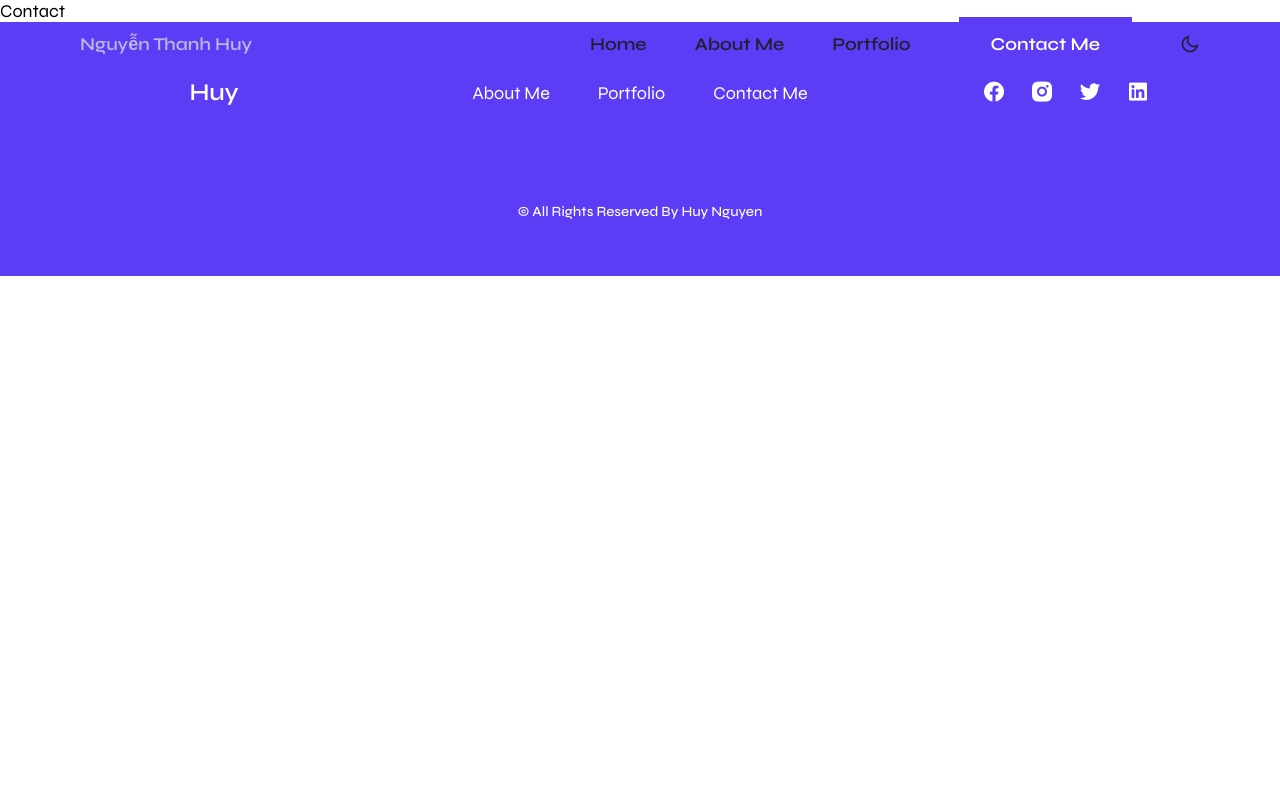
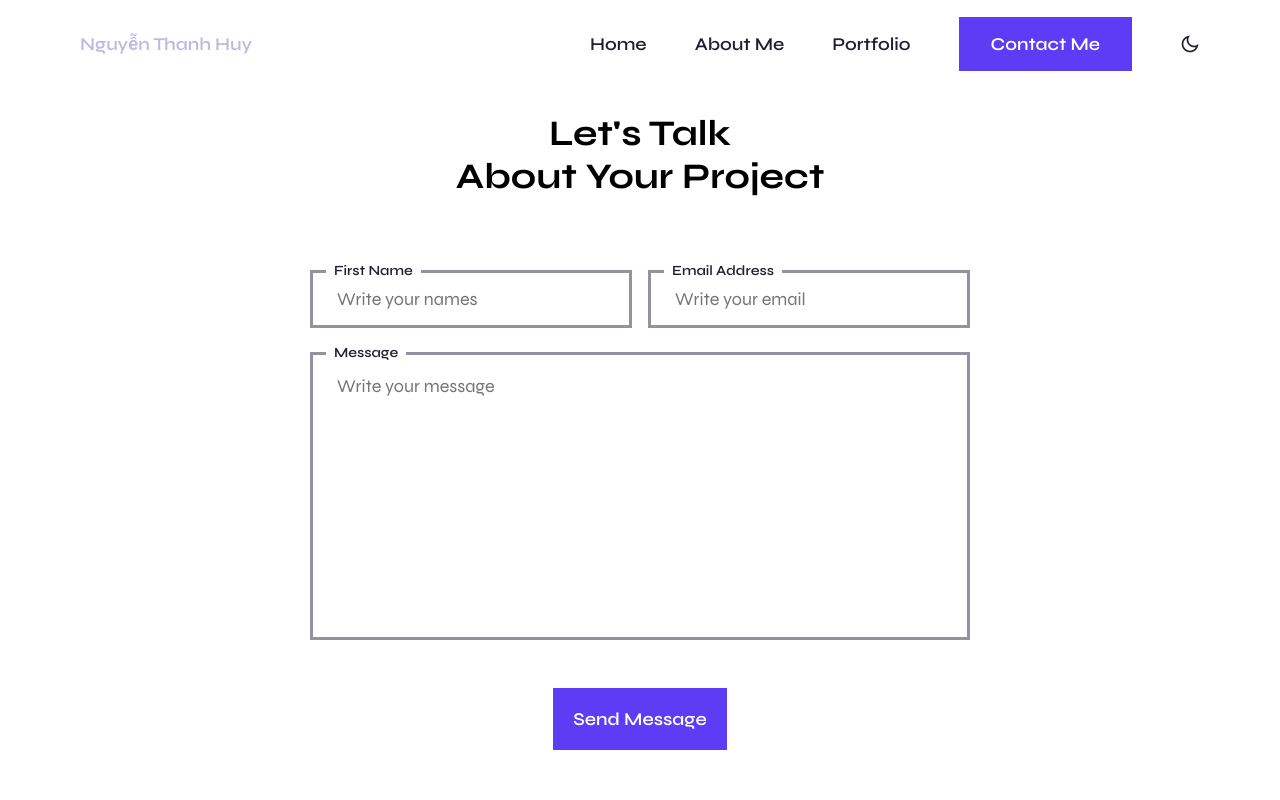
Before and after one commit to thanhhuy17/Portfolio-Huy-React, a React (Vite) app: page /contact in a window 1280 px wide. Shown: the top 800 px of the page. Built offline with nearby package versions, Linux system fonts and the light colour scheme; the HTML template or start-up script is replaced by a standard one.

Commit message:
done portfolio react

```diff
--- a/package.json
+++ b/package.json
@@ -10,6 +10,7 @@
     "preview": "vite preview"
   },
   "dependencies": {
+    "emailjs-com": "^3.2.0",
     "react": "^18.3.1",
     "react-dom": "^18.3.1",
     "react-router-dom": "^6.23.1"
--- a/src/App.jsx
+++ b/src/App.jsx
@@ -7,17 +7,11 @@ import Portfolio from "./components/Portfolio/Portfolio";
 import Contact from "./components/Contact/Contact";
 import { AppContext, AppProvider } from "./components/AppContext/AppContext";
 
-
 // Layout Dùng chung cho Home, About, Portfolio, Contact.
 const Layout = () => {
   //Change Theme Color
-  const {
-    onChangeThemeColor,
-    themeColor,
-    showToggleForheader,
-    showToggle
-  } = useContext(AppContext)
-
+  const { onChangeThemeColor, themeColor, showToggleForheader, showToggle } =
+    useContext(AppContext);
 
   const [bgHeader, setBgheader] = useState(false);
   // const [showToggle, setShowToggle] = useState(false);
@@ -50,9 +44,9 @@ const Layout = () => {
       {/* <!-- ========================== HEADER ============================ --> */}
       <header className={`header  ${bgHeader && "bg-header"}`} id="header">
         <nav className="nav container">
-          <a href="index.html" className="nav__logo">
+          <Link to="/" className="nav__logo">
             Nguyễn Thanh Huy
-          </a>
+          </Link>
           <div
             className={`nav__menu ${showToggle && "show-menu"}`}
             id="nav-menu"
@@ -190,7 +184,6 @@ const Layout = () => {
 function App() {
   return (
     <AppProvider>
-
       <Routes>
         <Route path="/" element={<Layout />}>
           <Route index element={<Home />} />
--- a/src/assets/css/styles.css
+++ b/src/assets/css/styles.css
@@ -149,6 +149,15 @@ img {
    color: var(--text-color);
 }
 #portfolio.dark-theme{
+    --title-color: hsl(var(--hue), 24%, 85%);
+   --text-color: hsl(var(--hue), 8%, 70%);
+   --body-color: hsl(var(--hue), 16%, 8%);
+   --container-color: hsl(var(--hue), 16%, 12%);
+   --shadow-color: hsla(var(--hue), 32%, 4%, .4);
+   background-color: var(--body-color);
+   color: var(--text-color);
+}
+#contact.dark-theme{
     --title-color: hsl(var(--hue), 24%, 85%);
    --text-color: hsl(var(--hue), 8%, 70%);
    --body-color: hsl(var(--hue), 16%, 8%);
--- a/src/components/About/About.jsx
+++ b/src/components/About/About.jsx
@@ -2,11 +2,15 @@ import { useContext } from "react";
 import { AppContext } from "../AppContext/AppContext";
 
 const About = () => {
-  const {themeColor,showToggle, showToggleForheader} = useContext(AppContext)
+  const { themeColor, showToggle, showToggleForheader } =
+    useContext(AppContext);
 
   return (
     <div id="about" className={`${themeColor ? "dark-theme" : ""} `}>
-      <div onClick={showToggle?showToggleForheader:''} className="about section">
+      <div
+        onClick={showToggle ? () => showToggleForheader() : undefined}
+        className="about section"
+      >
         <h2 className="section__title">
           My Personal <br />
           Information
--- a/src/components/Contact/Contact.jsx
+++ b/src/components/Contact/Contact.jsx
@@ -1,5 +1,142 @@
+import { useContext, useEffect, useRef, useState } from "react";
+import { AppContext } from "../AppContext/AppContext";
+import emailjs from "emailjs-com";
+
 const Contact = () => {
-  return <div>Contact</div>;
+  const { themeColor, showToggle, showToggleForheader } =
+    useContext(AppContext);
+
+  const [contactMessage, setContactMessage] = useState(""); // Use state for message
+  // ============= EMAIL JS ================
+  const contactForm = useRef(null);
+  const contactMessageRef = useRef(null); // Ref for the DOM element
+
+  const sendEmail = (e) => {
+    e.preventDefault();
+
+    //serviceID - templateID - #form - publicKey
+    emailjs
+      .sendForm(
+        "service_cv0ad2n",
+        "template_698dyv9",
+        "#contact-form",
+        "lcsm-Y0vlna16UkZ8"
+      )
+      .then(() => {
+        // Show sent message (update state)
+        setContactMessage("Message sent successfully ✅");
+
+        // Remove message after five seconds (update state)
+        setTimeout(() => {
+          setContactMessage("");
+        }, 4000);
+
+        contactForm.current.reset();
+      })
+
+      .catch((error) => {
+        // Show error message (update state)
+        setContactMessage("Message failed to send (Service Error) ❌");
+
+        // Remove message after five seconds (update state)
+        setTimeout(() => {
+          setContactMessage("");
+        }, 5000);
+
+        console.error("Error sending email:", error);
+      });
+  };
+
+  useEffect(() => {
+    if (contactForm.current) {
+      contactForm.current.addEventListener("submit", sendEmail);
+    }
+    return () => {
+      if (contactForm.current) {
+        contactForm.current.removeEventListener("submit", sendEmail);
+      }
+    };
+  }, [contactMessage]);
+  // contactForm.addEventListener("submit", sendEmail);
+
+  return (
+    <div id="contact" className={`${themeColor ? "dark-theme" : ""} `}>
+      <section
+        onClick={showToggle ? () => showToggleForheader() : undefined}
+        className="contact section"
+      >
+        <h2 className="section__title">
+          Let's Talk <br />
+          About Your Project
+        </h2>
+
+        <div className="contact__page container grid">
+          <form
+            action=""
+            className="contact__form grid"
+            id="contact-form"
+            ref={contactForm}
+          >
+            <div className="contact__group grid">
+              <div className="contact__box">
+                <input
+                  type="text"
+                  name="user_name"
+                  id="name"
+                  required
+                  placeholder="Write your names"
+                  className="contact__input"
+                />
+                <label htmlFor="message" className="contact__label">
+                  First Name
+                </label>
+              </div>
+
+              <div className="contact__box">
+                <input
+                  type="text"
+                  name="user_email"
+                  id="email"
+                  required
+                  placeholder="Write your email"
+                  className="contact__input"
+                />
+                <label htmlFor="message" className="contact__label">
+                  Email Address
+                </label>
+              </div>
+            </div>
+
+            <div className="contact__box contact__area">
+              <textarea
+                name="user_message"
+                id="message"
+                required
+                placeholder="Write your message"
+                className="contact__input"
+              ></textarea>
+              <label htmlFor="message" className="contact__label">
+                Message
+              </label>
+            </div>
+
+            <p
+              className="contact__message"
+              ref={contactMessageRef}
+              id="contact-message"
+            ></p>
+            <button
+              onClick={sendEmail}
+              type="submit"
+              className="contact__send button"
+            >
+              Send Message
+            </button>
+          </form>
+        </div>
+      </section>
+    </div>
+  );
 };
 
 export default Contact;
--- a/src/components/Home/Home.jsx
+++ b/src/components/Home/Home.jsx
@@ -3,7 +3,8 @@ import { AppContext } from "../AppContext/AppContext";
 
 const Home = () => {
   const [showModal, setShowModal] = useState(false);
-  const {themeColor, showToggleForheader,showToggle} = useContext(AppContext)
+  const { themeColor, showToggleForheader, showToggle } =
+    useContext(AppContext);
 
   //Show Modal
   const showInfoModal = (e) => {
@@ -20,7 +21,10 @@ const Home = () => {
     <div id="home" className={`${themeColor ? "dark-theme" : ""} `}>
       {/* <!-- ========================== MAIN ============================ --> */}
       {/* <!-- ========================== HOME MAIN ============================ --> */}
-      <div onClick={showToggle?showToggleForheader: ''} className="home section">
+      <div
+        onClick={showToggle ? () => showToggleForheader() : undefined}
+        className="home section"
+      >
         <div className="home__rectange"></div>
 
         <div className="home__container container grid">
@@ -82,7 +86,10 @@ const Home = () => {
       </div>
 
       {/* <!-- ========================== SERVICES ============================ --> */}
-      <div onClick={showToggle?showToggleForheader: ''} className="services section">
+      <div
+        onClick={showToggle ? () => showToggleForheader() : undefined}
+        className="services section"
+      >
         <h2 className="section__title">
           The Services <br />I Offer
         </h2>
@@ -303,7 +310,10 @@ const Home = () => {
       </div>
 
       {/* <!-- ========================== WORK ============================ --> */}
-      <div onClick={showToggle?showToggleForheader: ''} className="work section">
+      <div
+        onClick={showToggle ? () => showToggleForheader() : undefined}
+        className="work section"
+      >
         <h2 className="section__title">
           My Most <br />
           Resent Works
@@ -373,7 +383,10 @@ const Home = () => {
       </div>
 
       {/* <!-- ========================== TESTIMONIAL ============================ --> */}
-      <section onClick={showToggle?showToggleForheader: ''}className="testimonial section">
+      <section
+        onClick={showToggle ? () => showToggleForheader() : undefined}
+        className="testimonial section"
+      >
         <h2 className="section__title">
           What They Say <br />
           About Me?
@@ -450,7 +463,10 @@ const Home = () => {
       </section>
 
       {/* <!-- ========================== CONTACT ============================ --> */}
-      <section onClick={showToggle?showToggleForheader: ''} className="contact section">
+      <section
+        onClick={showToggle ? () => showToggleForheader() : undefined}
+        className="contact section"
+      >
         <div className="contact__container container grid">
           <h2 className="section__title">
             Let's Talk <br />
--- a/src/components/Portfolio/Portfolio.jsx
+++ b/src/components/Portfolio/Portfolio.jsx
@@ -2,11 +2,15 @@ import { useContext } from "react";
 import { AppContext } from "../AppContext/AppContext";
 
 const Portfolio = () => {
-
-  const {themeColor,showToggle, showToggleForheader} = useContext(AppContext)
-  return <div id="portfolio" className={`${themeColor ? "dark-theme" : ""} `}>
-    {/* <!-- ========================== WORK ============================ --> */}
-    <div onClick={showToggle?showToggleForheader: ''} className="work section">
+  const { themeColor, showToggle, showToggleForheader } =
+    useContext(AppContext);
+  return (
+    <div id="portfolio" className={`${themeColor ? "dark-theme" : ""} `}>
+      {/* <!-- ========================== WORK ============================ --> */}
+      <div
+        onClick={showToggle ? () => showToggleForheader() : undefined}
+        className="work section"
+      >
         <h2 className="section__title">
           My Most <br />
           Resent Works
@@ -74,7 +78,8 @@ const Portfolio = () => {
           </article>
         </div>
       </div>
-  </div>;
+    </div>
+  );
 };
 
 export default Portfolio;
```
Also changed, not shown: 1 other file (tests, documents, lock files or other folders).
